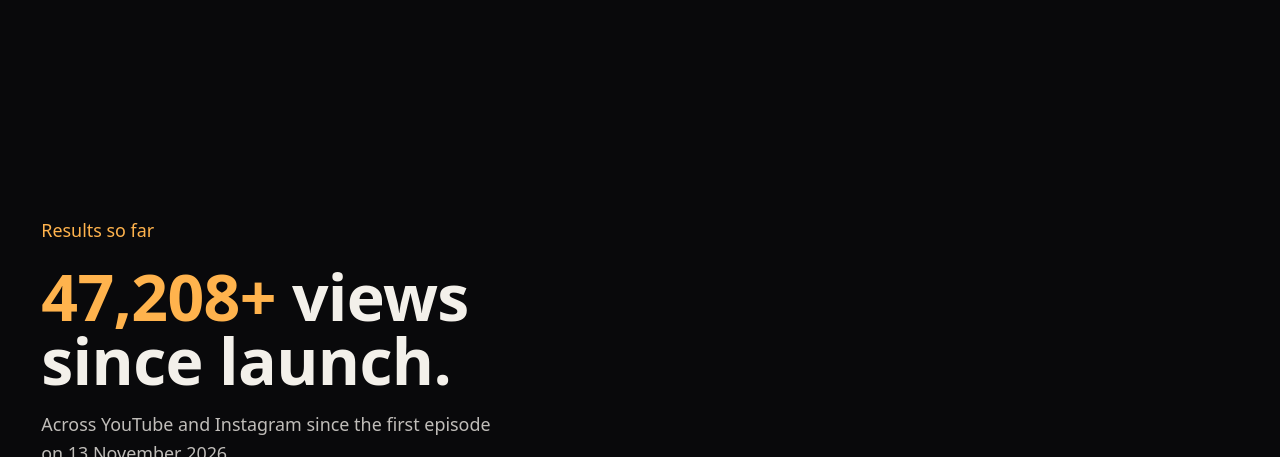
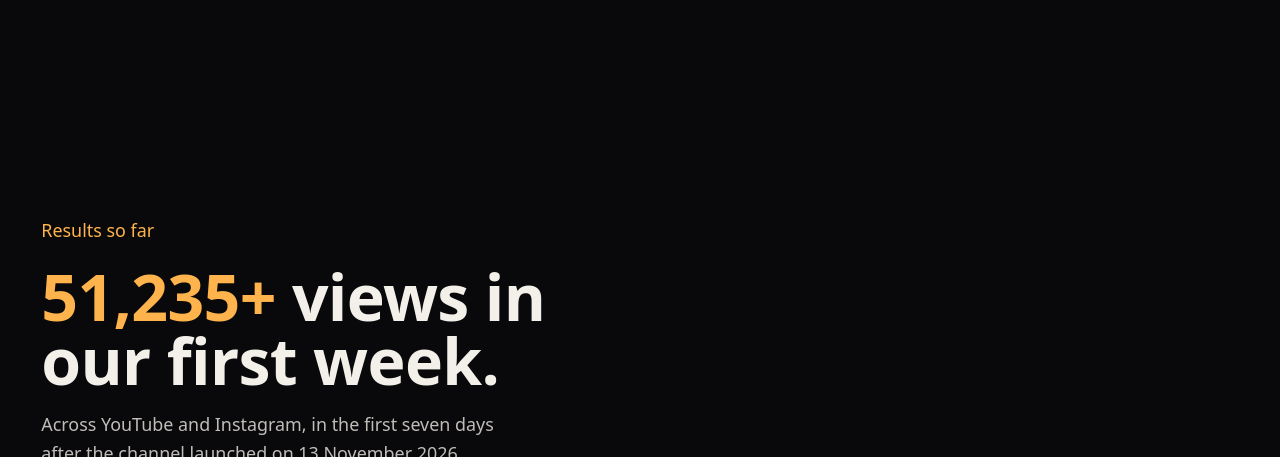
Before and after one commit to Harishisonline/rblxanimates-site, a plain HTML site: page index.html in a window 1280 px wide. Shown: the part 4157-4614 px from the top of the page. Drawn offline with nearby package versions, Linux system fonts and the light colour scheme; no server answers; a web font is replaced by a local one.

Commit message:
YouTube 12.6K views / 179 likes; headline: 51,235+ views in our first week (switches to 'since launch' after week one)
Co-Authored-By: Claude Opus 5.5 <noreply@anthropic.com>

```diff
--- a/data/stats.json
+++ b/data/stats.json
@@ -1,14 +1,14 @@
 {
   "source": "snapshot",
   "updatedAt": "2026-11-20T18:00:00Z",
-  "note": "Fallback numbers used when /api/stats is unavailable. Channel and per-post numbers from vidIQ (20 Nov 2026). Instagram 30-day views = sum of plays on reels posted in the last 30 days; follower count from earlier on 20 Nov.",
+  "note": "Fallback numbers used when /api/stats is unavailable. YouTube channel views and likes from YouTube Studio; per-post numbers from vidIQ (20 Nov 2026). Instagram 30-day views = sum of plays on reels posted in the last 30 days; follower count from earlier on 20 Nov.",
   "youtube": {
     "handle": "@rblxanimates",
     "url": "https://www.youtube.com/@rblxanimates",
     "subscribers": 33,
-    "views": 8573,
+    "views": 12600,
     "videos": 8,
-    "likes": 147,
+    "likes": 179,
     "comments": 11,
     "top": [
       {
--- a/index.html
+++ b/index.html
@@ -131,8 +131,8 @@
           <h2 id="yt-h">The full story, in under two minutes.</h2>
           <p class="body">Every episode is on YouTube Shorts: the cliffhangers, the part twos, the twist you didn't see coming. Subscribe and the next one shows up in your feed.</p>
           <dl class="mini">
-            <div><dt>Views</dt><dd data-stat="youtube.views" data-format="compact">8.6K</dd></div>
-            <div><dt>Likes</dt><dd data-stat="youtube.likes" data-format="compact">147</dd></div>
+            <div><dt>Views</dt><dd data-stat="youtube.views" data-format="compact">12.6K</dd></div>
+            <div><dt>Likes</dt><dd data-stat="youtube.likes" data-format="compact">179</dd></div>
             <div><dt>Subscribers</dt><dd data-stat="youtube.subscribers" data-format="compact">33</dd></div>
           </dl>
           <a class="pill" href="https://www.youtube.com/@rblxanimates?sub_confirmation=1" target="_blank" rel="noopener">
@@ -193,17 +193,17 @@
     <section id="results" class="stage stage--results" data-station="4" data-bb-label="Results" aria-labelledby="results-h">
       <header class="results__head">
         <p class="kicker">Results so far</p>
-        <h2 id="results-h"><span class="count" data-stat="total.views" data-suffix="+">47,208+</span> views since launch.</h2>
-        <p class="body">Across YouTube and Instagram since the first episode on 13 November 2026.</p>
+        <h2 id="results-h"><span class="count" data-stat="total.views" data-suffix="+">51,235+</span> views <span data-period>in our first week</span>.</h2>
+        <p class="body" data-period-body>Across YouTube and Instagram, in the first seven days after the channel launched on 13 November 2026.</p>
         <p class="stamp" data-stamp>Snapshot from 20 November 2026</p>
       </header>
       <div class="results__grid">
         <article class="board">
           <h3 class="board__title"><svg aria-hidden="true"><use href="#i-yt"/></svg>YouTube <span>all time</span></h3>
           <dl class="stats">
-            <div class="stat stat--big"><dt>Views</dt><dd><span class="count" data-stat="youtube.views">8,573</span></dd></div>
+            <div class="stat stat--big"><dt>Views</dt><dd><span class="count" data-stat="youtube.views">12,600</span></dd></div>
             <div class="stat"><dt>Subscribers</dt><dd><span class="count" data-stat="youtube.subscribers">33</span></dd></div>
-            <div class="stat"><dt>Likes</dt><dd><span class="count" data-stat="youtube.likes">147</span></dd></div>
+            <div class="stat"><dt>Likes</dt><dd><span class="count" data-stat="youtube.likes">179</span></dd></div>
             <div class="stat"><dt>Comments</dt><dd><span class="count" data-stat="youtube.comments">11</span></dd></div>
             <div class="stat"><dt>Videos</dt><dd><span class="count" data-stat="youtube.videos">8</span></dd></div>
           </dl>
--- a/live.js
+++ b/live.js
@@ -140,6 +140,16 @@ function setTops(d) {
   });
 }
 
+const LAUNCH = Date.parse("2026-11-13T00:00:00Z");
+function setPeriod(d) {
+  const firstWeek = Date.parse(d.updatedAt) - LAUNCH <= 8 * 86400000; // through the end of day 7
+  const label = document.querySelector("[data-period]"), body = document.querySelector("[data-period-body]");
+  if (label) label.textContent = firstWeek ? "in our first week" : "since launch";
+  if (body) body.textContent = firstWeek
+    ? "Across YouTube and Instagram, in the first seven days after the channel launched on 13 November 2026."
+    : "Across YouTube and Instagram since the channel launched on 13 November 2026.";
+}
+
 function setStamp(d) {
   const el = document.querySelector("[data-stamp]");
   if (!el) return;
@@ -156,7 +166,7 @@ function setStamp(d) {
 
 function render(d, first = false) {
   d = derive(d);
-  setStats(d, first); setRing(d); setRails(d); setTops(d); setStamp(d);
+  setStats(d, first); setRing(d); setRails(d); setTops(d); setStamp(d); setPeriod(d);
 }
 
 // broken remote thumbnails (expired Instagram CDN links) fall back to the avatar
```
